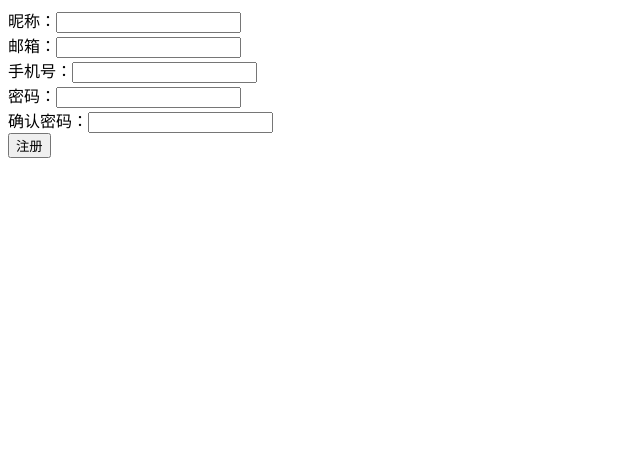
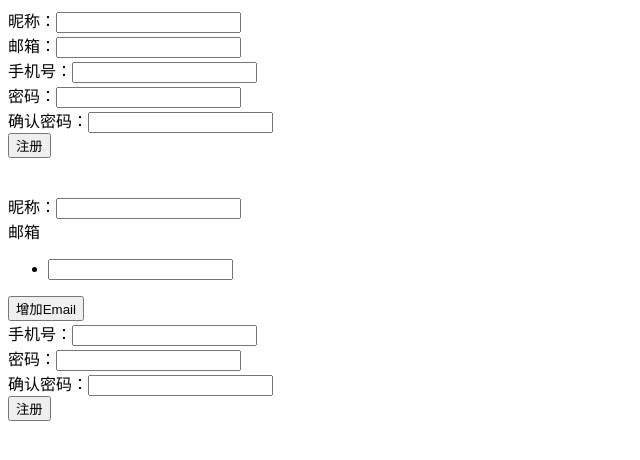
Before and after one commit to LeMueller/angular_form, an Angular app: page / in a window 1280 px wide. Shown: the top 460 px of the page, without its empty margins (0-640 px from the left). Built offline with nearby package versions, Linux system fonts and the light colour scheme.

Commit message:
Bind input in HTML and form in class

```diff
--- a/src/app/app.component.html
+++ b/src/app/app.component.html
@@ -1 +1,6 @@
 <app-template-form></app-template-form>
+
+<br>
+<br>
+
+<app-reactived-form></app-reactived-form>
--- a/src/app/reactived-form/reactived-form.component.html
+++ b/src/app/reactived-form/reactived-form.component.html
@@ -1,3 +1,25 @@
-<p>
-  reactived-form works!
-</p>
+<!-- <input type="text" formControl="xxx"> -->
+
+<form [formGroup]="formModel" (submit)="createUser()">
+    <!-- 绑定对象里面的名字时，除了formControlArray, 都要用 xxxName。 因为[]是属性绑定， 类里一定更要有一个对应的属性，然而对象里的名字不是类里的属性，所以不行 -->
+    <div>昵称：<input formControlName="nickName" type="text" required pattern="[a-zA-Z0-9]+"></div>
+
+    <div>邮箱
+      <ul formArrayName="emails">
+        <li *ngFor="let email of formModel.get('emails').controls; let i = index;">
+          <!-- 因为formArrayName是array，不是object，没有属性名，所以必须要加[]，  -->
+          <input [formControlName]="i">
+        </li>
+      </ul>
+      <button (click)="addEmail()">增加Email</button>
+    </div>
+
+    <div>手机号：<input formControlName="mobile" type="number"></div>
+
+    <div formGroupName="passwordInfo">
+      <div>密码：<input formControlName="password" type="password"></div>
+      <div>确认密码：<input formControlName="passwordConfirm" type="password"></div>
+    </div>
+
+    <button type="submit">注册</button>
+</form>
--- a/src/app/reactived-form/reactived-form.component.ts
+++ b/src/app/reactived-form/reactived-form.component.ts
@@ -1,5 +1,6 @@
 import { Component, OnInit } from '@angular/core';
 import { FormControl, FormGroup, FormArray } from '@angular/forms';
+import { Logs } from 'selenium-webdriver';
 
 @Component({
   selector: 'app-reactived-form',
@@ -7,6 +8,8 @@ import { FormControl, FormGroup, FormArray } from '@angular/forms';
   styleUrls: ['./reactived-form.component.css']
 })
 export class ReactivedFormComponent implements OnInit {
+
+  // private xxx: FormControl;
 
   private formModel: FormGroup;
 
@@ -24,6 +27,17 @@ export class ReactivedFormComponent implements OnInit {
     });
   }
 
+  addEmail() {
+    let emails = this.formModel.get('emails') as FormArray;
+    emails.push(new FormControl());
+
+  }
+
+  createUser() {
+    console.log(this.formModel.value);
+
+  }
+
   ngOnInit() {
   }
 
```
